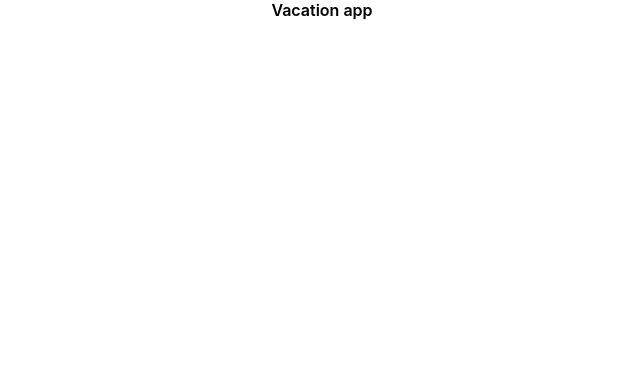
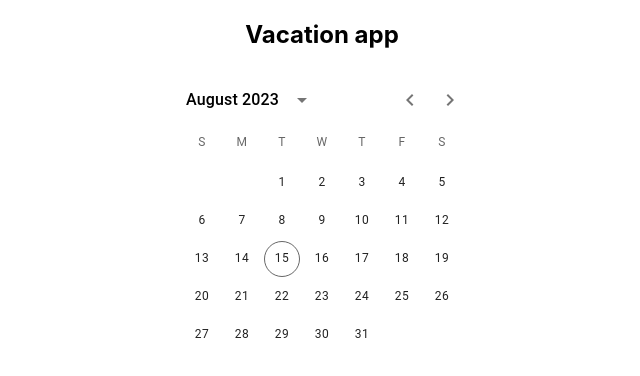
Before and after one commit to we5a/vacation-app, a React (Create React App) app in the folder front-end/: page / in a window 1280 px wide. Shown: the top 376 px of the page, without its empty margins (318-958 px from the left). Built offline with nearby package versions, Linux system fonts and the light colour scheme; the HTML template or start-up script is replaced by a standard one.

Commit message:
Add Material UI

```diff
--- a/front-end/src/App.tsx
+++ b/front-end/src/App.tsx
@@ -1,8 +1,20 @@
 import React from "react";
 import styles from "./App.module.scss";
 
+import { LocalizationProvider } from "@mui/x-date-pickers/LocalizationProvider";
+import { AdapterDayjs } from "@mui/x-date-pickers/AdapterDayjs";
+import { DateCalendar } from "@mui/x-date-pickers/DateCalendar";
+
 function App() {
-  return <div className={styles.app}>Vacation app</div>;
+  return (
+    <div className={styles.app}>
+      <h2>Vacation app</h2>
+
+      <LocalizationProvider dateAdapter={AdapterDayjs}>
+        <DateCalendar />
+      </LocalizationProvider>
+    </div>
+  );
 }
 
 export default App;
```
Also changed, not shown: front-end/package.json (+7 -0 lines), 1 other file (tests, documents, lock files or other folders).
